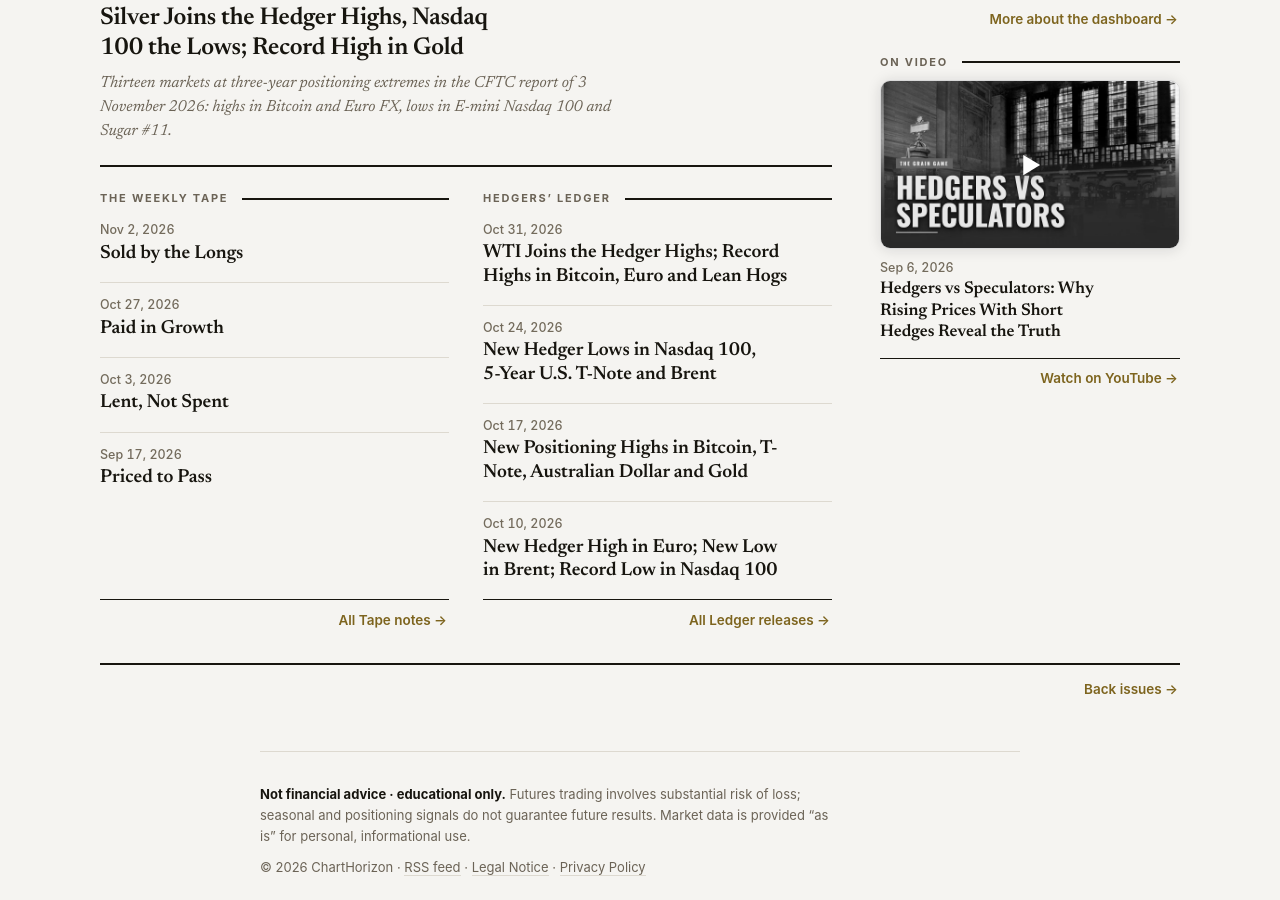
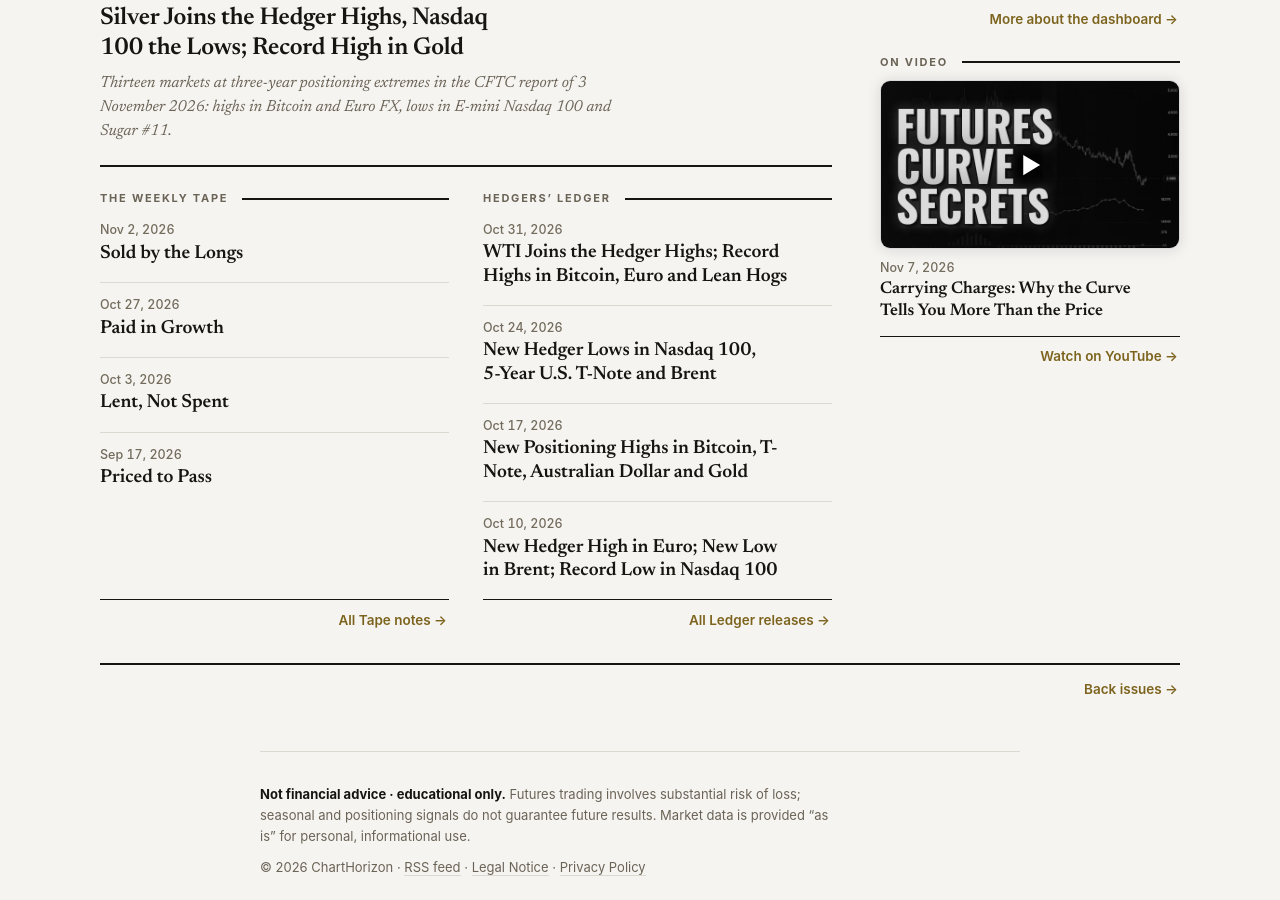
Before and after one commit to ChartHorizon/website, a Jekyll site: the page built from index.html, in a window 1280 px wide and 900 px high, scrolled down 923 px. Built offline with Jekyll 4.4.1, drawn with Linux system fonts in a browser that asks for light colours.

Commit message:
cover: On video → Carrying Charges (WOs5C-sl0_Y)
Co-Authored-By: Claude Opus 5.5 <noreply@anthropic.com>

```diff
--- a/_data/videos.yml
+++ b/_data/videos.yml
@@ -14,6 +14,11 @@
 #   curl -sfL -o /tmp/yt.jpg "https://i.ytimg.com/vi/<id>/maxresdefault.jpg"
 #   python3 -c "from PIL import Image; Image.open('/tmp/yt.jpg').convert('RGB').save('assets/video/<id>.webp','WEBP',quality=82,method=6)"
 
+- id: WOs5C-sl0_Y
+  title: "Carrying Charges: Why the Curve Tells You More Than the Price"
+  date: 2026-11-07
+  alt: "Video thumbnail — a dark candlestick chart sliding from 5.00 to 3.00 behind the words Futures Curve Secrets"
+
 - id: H2tFRSRPZE8
   title: "Hedgers vs Speculators: Why Rising Prices With Short Hedges Reveal the Truth"
   date: 2026-09-06
```
Also changed, not shown: assets/video/WOs5C-sl0_Y.webp (added).
